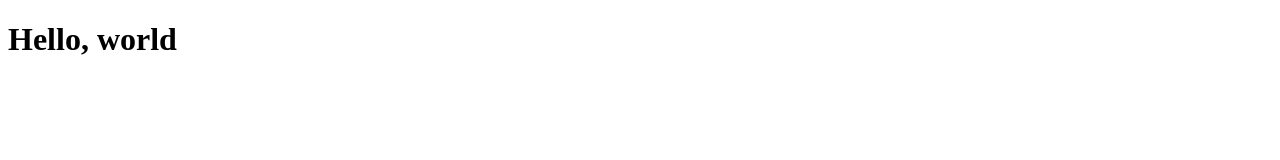
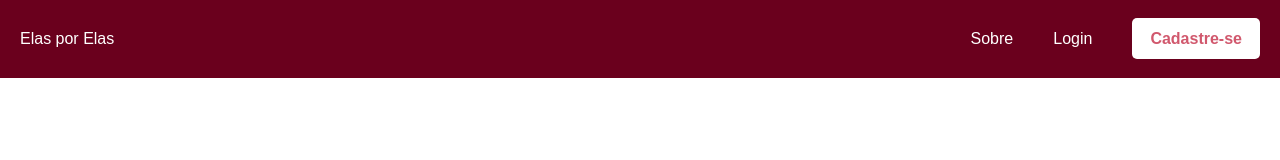
Before and after one commit to ICEI-PUC-Minas-PMV-ADS/pmv-ads-2023-1-e1-proj-web-t2-grupo-1-assistencia-residencial, a plain HTML site: page index.html in a window 1280 px wide. Drawn offline with Linux system fonts and the light colour scheme.

Commit message:
css utilitario e header

```diff
--- a/index.html
+++ b/index.html
@@ -6,9 +6,21 @@
     <meta name="viewport" content="width=device-width, initial-scale=1.0" />
 
     <link rel="stylesheet" href="./src/css/main.css" />
-    <title>Document</title>
+    <title>Elas por Elas - Assistência Automotiva</title>
   </head>
+
   <body>
-    <h1>Hello, world</h1>
+    <header class="header-bg cor-branco">
+      <div class="header container">
+        <a href="./">Elas por Elas</a>
+        <nav>
+          <ul class="header-menu ">
+            <li><a href="./">Sobre</a></li>
+            <li><a href="./">Login</a></li>
+            <li><a class="botao-cadastro" href="./">Cadastre-se</a></li>
+          </ul>
+        </nav>
+      </div>
+    </header>
   </body>
 </html>
--- /dev/null
+++ b/src/css/header.css
@@ -0,0 +1,30 @@
+.header-bg {
+    background-color: var(--color-p10);
+}
+
+.header {
+    display: flex;
+    flex-wrap: wrap;
+    gap: 20px;
+    justify-content: space-between;
+    align-items: center;
+    padding-top: 30px;
+    padding-bottom: 30px;
+}
+
+.header-menu {
+    display: flex;
+    flex-wrap: wrap;
+    gap: 40px;
+}
+
+.botao-cadastro{
+    background: #fff;
+    padding: 12px 18px;
+    border-radius: 5px;
+    color: var(--color-p5);
+    font-weight: bold;
+    max-width: max-content;
+    border: none;
+    cursor: pointer;
+}
--- a/src/css/main.css
+++ b/src/css/main.css
@@ -1 +1,12 @@
 @import url("./variables.css");
+@import url("./header.css");
+@import url("./resets.css");
+
+.container {
+    box-sizing: border-box;
+    max-width: 1400px;
+    padding-left: 20px;
+    padding-right: 20px;
+    margin-left: auto;
+    margin-right: auto;
+}
--- /dev/null
+++ b/src/css/resets.css
@@ -0,0 +1,26 @@
+body {
+    margin: 0px;
+    font-family: Arial, Helvetica, sans-serif;
+  }
+
+  h1,
+  h2,
+  h3,
+  h4,
+  ul,
+  p,
+  dd,
+  blockquote {
+    margin: 0px;
+  }
+
+  ul {
+    margin: 0px;
+    padding: 0px;
+    list-style: none;
+  }
+
+  a {
+    text-decoration: none;
+    color: inherit;
+  }
--- a/src/css/variables.css
+++ b/src/css/variables.css
@@ -11,10 +11,60 @@
   --color-p6: #bb2a49;
   --color-p7: #9d1c3f;
   --color-p8: #8b1031;
-  --color-p9: #6d0a2a;
-  --color-p10: #4f0a23;
+  --color-p9: #7C0827;
+  --color-p10: #6a001d;
+
+  --color-black: #000000;
+  --color-white: #ffffff;
 }
 
+.cor-p1 {
+  color: var(--color-p1);
+}
+
+.cor-p2 {
+  color: var(--color-p2);
+}
+
+.cor-p3 {
+  color: var(--color-p3);
+}
+
+.cor-p4 {
+  color: var(--color-p4);
+}
+
+.cor-p5 {
+  color: var(--color-p5);
+}
+
+.cor-p6 {
+  color: var(--color-p6);
+}
+
+.cor-p7 {
+  color: var(--color-p7);
+}
+
+.cor-p8 {
+  color: var(--color-p8);
+}
+
+.cor-p9 {
+  color: var(--color-p9);
+}
+
+.cor-p10 {
+  color: var(--color-p10);
+}
+
+.cor-preto{
+  color: var(--color-black);
+}
+
+.cor-branco{
+  color: #ffffff;
+}
 /* fonts */
 
 :root {
```
